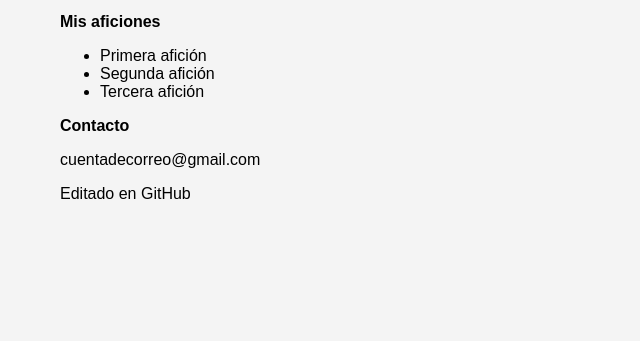
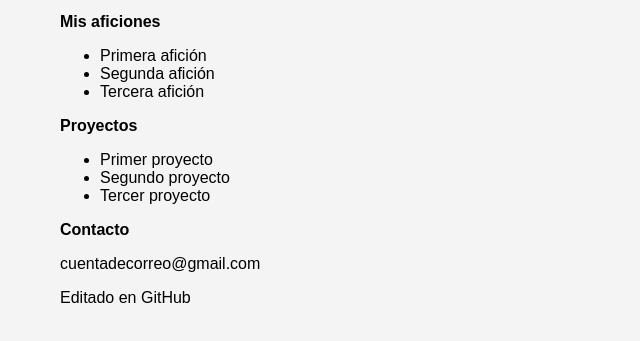
Before and after one commit to GabrielVargaPerez/mi-primer-repo, a plain HTML site: page index.html in a window 1280 px wide. Shown: the part 177-518 px from the top of the page, without its empty margins (0-640 px from the left). Drawn offline with Linux system fonts and the light colour scheme.

Commit message:
Añadir lista de proyectos

```diff
--- a/index.html
+++ b/index.html
@@ -16,6 +16,12 @@
     <li>Segunda afición</li>
     <li>Tercera afición</li>
   </ul>
+  <h2>Proyectos</h2>
+  <ul>
+    <li>Primer proyecto</li>
+    <li>Segundo proyecto</li>
+    <li>Tercer proyecto</li>
+  </ul>
   <h2>Contacto</h2>
   <p>cuentadecorreo@gmail.com</p>
   <p>Editado en GitHub</p>
```
